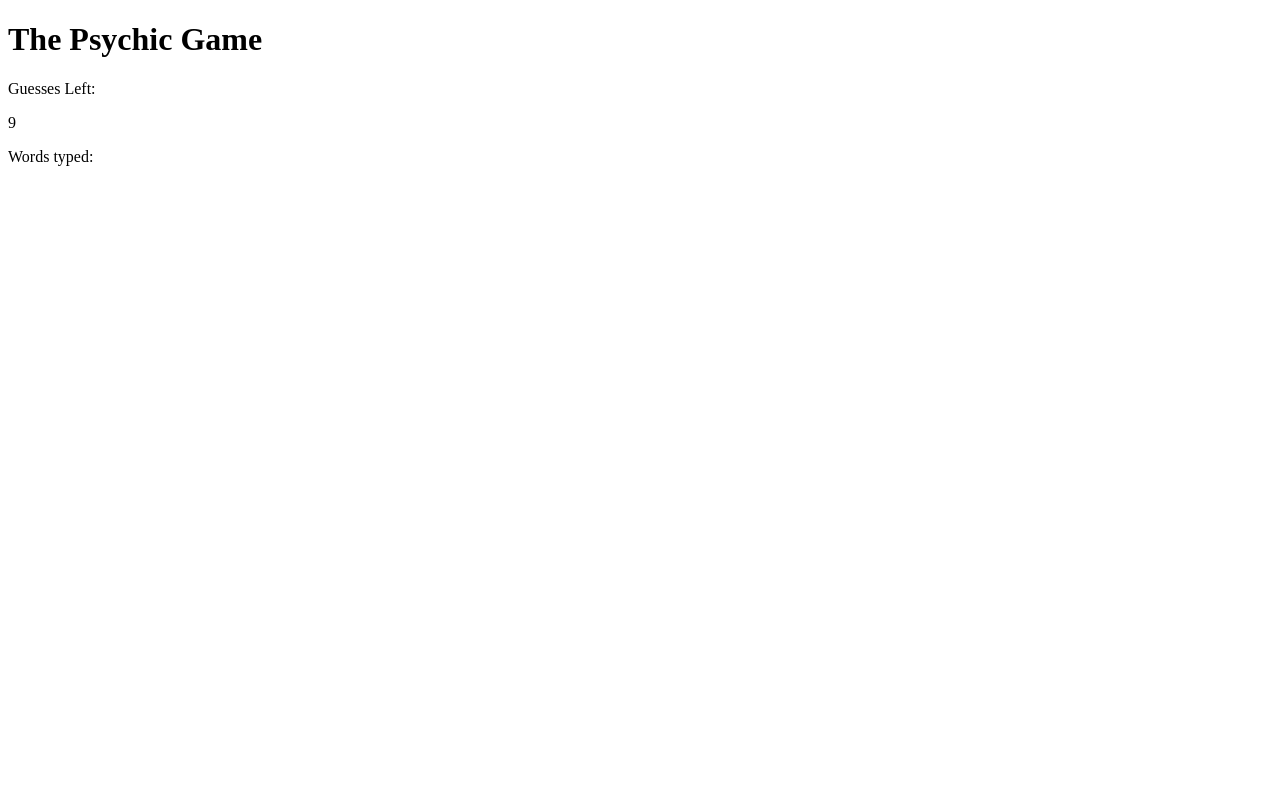
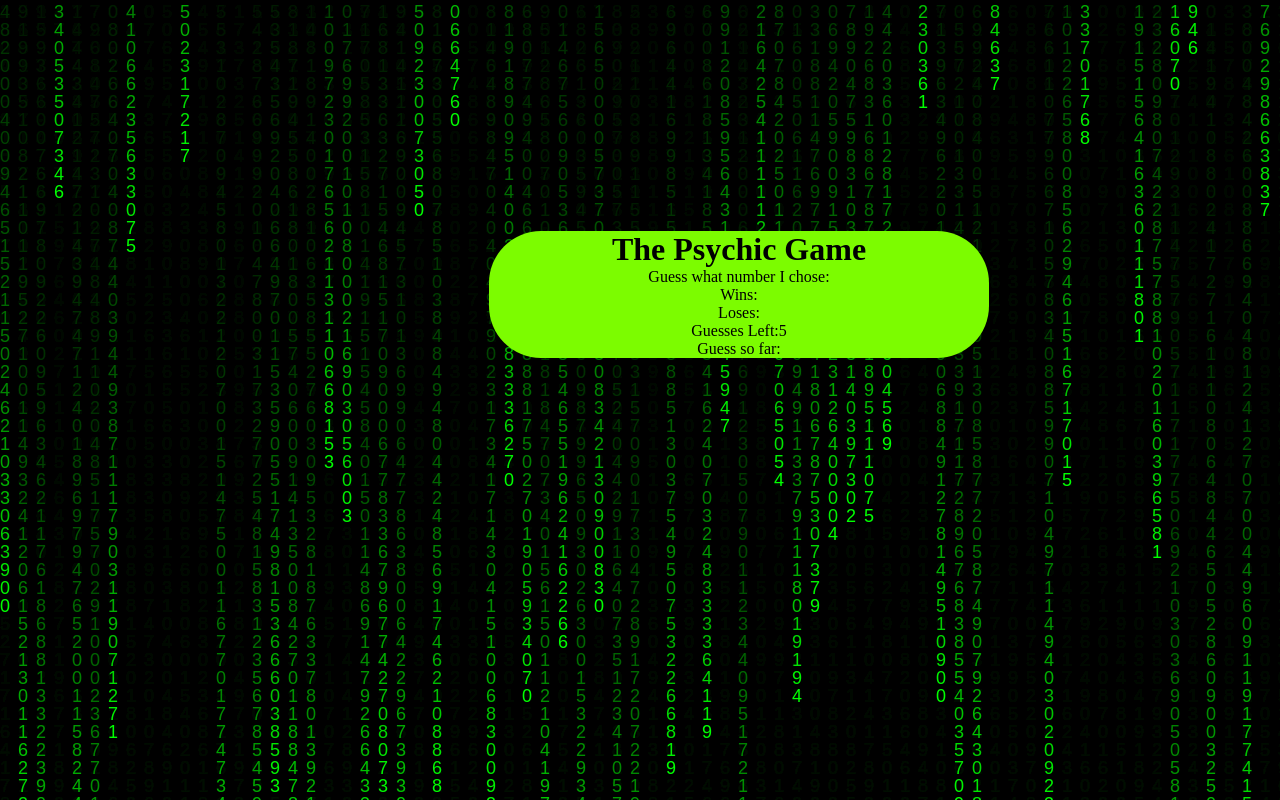
Before and after one commit to rrc92/Psychic-Game, a plain HTML site: page index.html in a window 1280 px wide. Drawn offline with Linux system fonts and the light colour scheme.

Commit message:
finalized js code and added css style

```diff
--- a/assets/css/style.css
+++ b/assets/css/style.css
@@ -0,0 +1,34 @@
+body {
+    background-color: black;
+}
+
+#box {
+    background-color: lawngreen;
+    width: 500px;
+    margin: 231px 0 0 489px;
+    border-radius: 52px;
+    text-align: center;
+
+}
+
+#dot{
+    list-style: none;
+}
+
+
+canvas{
+
+
+    display: block;
+    position: fixed;
+    top: 0;
+    left: 0;
+    z-index: -1000;
+}
+
+*{
+
+    margin: 0;
+    padding: 0;
+
+}
--- a/assets/javascript/game.js
+++ b/assets/javascript/game.js
@@ -1,40 +1,184 @@
 
-var guesses = 9;
-document.querySelector('p').innerText = guesses;
+var computerguess = ['1','2','3','4','5','6','7','8','9']
+var win = 0;
+var loses = 0;
+var guessesleft=5;
+var letteruser = [];
 
-function updateguessnum() {
-    if (guesses == 0) {
-        guesses = 9;
-        document.querySelector('p').innerText = guesses;
-    } else {
-        guesses = guesses - 1;
-        document.querySelector('p').innerText = guesses;
-    }
+var compchoice = computerguess[Math.floor(Math.random()*computerguess.length)];
+
+function guessesleftcounter (){
+    document.querySelector("#gu").innerHTML="Guesses Left:"+guessesleft;
+
 }
 
-document.onkeypress = updateguessnum;
+guessesleftcounter();
 
-var arrToGuess = ["r", "i", "c", "k", "y"];
-var inputletter = [];
-function printWord() {
-    inputletter.push(event.key);
-
-    var str = "";
-
-    for (var i = 0; i < arrToGuess.length; i++) {
-        if (inputletter.includes(arrToGuess[i])) {
-            str += arrToGuess[i];
-            //alternativelty
-            // str = str + strToGuess[i];
-        } else {
-            str += "_";
-        }
-    }
-
-    document.querySelector('p1').innerText = str;
+function letterpicked (){
+    document.querySelector("#letter").innerHTML='Guess so far:'+letteruser.join('');
 }
 
-document.onkeypress = printWord;
+
+var restart = function(){
+    guessesleft=5;
+
+    letteruser=[];
+    var compchoice = computerguess[Math.floor(Math.random()*computerguess.length)];
+}
+
+document.onkeyup= function(event){
+
+    var userguess = String.fromCharCode(event.keyCode);
+    guessesleft--;
+    letteruser.push(userguess);
+    letterpicked();
+    guessesleftcounter();
+
+
+    if (userguess==compchoice){
+        win++;
+        document.querySelector('#wins').innerHTML="Wins:"+win;
+        alert('You Win!');
+        restart();
+
+
+    }else if(guessesleft==0){
+        loses++;
+        document.querySelector('#lose').innerHTML="Loses:"+loses;
+        alert('You Lose');
+        restart();
+    }
+};
+
+
+
+
+
+//Backgroud
+
+
+var c = document.getElementById("c");
+ var ctx = c.getContext("2d");
+
+
+ c.height = window.innerHeight;
+ c.width = window.innerWidth;
+
+
+ var numbers = "012345678910";
+
+ numbers = numbers.split("");
+
+ var font_size = 18;
+ var columns = c.width/font_size;
+
+ var drops = [];
+
+
+ for(var x = 0; x < columns; x++)
+ 	drops[x] = 1;
+
+
+ function draw()
+ {
+
+
+ 	ctx.fillStyle = "rgba(0, 0, 0, 0.05)";
+ 	ctx.fillRect(0, 0, c.width, c.height);
+
+ 	ctx.fillStyle = "#0F0";
+ 	ctx.font = font_size + "px arial";
+
+ 	for(var i = 0; i < drops.length; i++)
+ 	{
+
+ 		var text = numbers[Math.floor(Math.random()*numbers.length)];
+
+ 		ctx.fillText(text, i*font_size, drops[i]*font_size);
+
+
+ 		if(drops[i]*font_size > c.height && Math.random() > 0.975)
+ 			drops[i] = 0;
+
+
+ 		drops[i]++;
+ 	}
+ }
+
+ setInterval(draw, 50);
+
+
+
+
+
+
+
+
+
+
+
+
+
+
+
+
+
+
+
+
+
+
+
+
+
+
+
+
+
+
+
+
+
+
+
+// ar guesses = 9;
+
+// document.querySelector('p').innerText = guesses;
+
+// function updateguessnum() {
+//     if (guesses == 0) {
+//         guesses = 9;
+//         document.querySelector('p').innerText = guesses;
+//     } else {
+//         guesses = guesses - 1;
+//         document.querySelector('p').innerText = guesses;
+//     }
+// }
+
+// document.onkeypress = updateguessnum;
+
+// var arrToGuess = ["r", "i", "c", "k", "y"];
+// var inputletter = [];
+// function printWord() {
+//     inputletter.push(event.key);
+
+//     var str = "";
+
+//     for (var i = 0; i < arrToGuess.length; i++) {
+//         if (inputletter.includes(arrToGuess[i])) {
+
+//             str += arrToGuess[i];
+//             updateguessnum();
+
+//         } else {
+//             str += "_";
+//         }
+//     }
+
+//     document.querySelector('p1').innerText = str;
+// }
+
+// document.onkeypress = printWord;
 
 //     var strToGuess = "apple";
 // 	var guesses = [];
@@ -114,3 +258,75 @@ document.onkeypress = printWord;
 // 		play = confirm("do you want to play");
 
 // }
+
+// activity 1 on 6.29
+// function greetings(){
+//     console.log('hello');
+//     console.log('bye');
+//     console.log('farewell');
+// }
+
+// function write(){
+//     document.write('bye<br>');
+// }
+
+// activity 2 on 6.29
+    // function sum(a,b){
+    //     console.log(a+b);
+    // }
+    // sum(5,5);
+
+    //activity 3 on 6.29
+    //     function sum(a,b){
+    //     console.log(a*b);
+    // }
+    // sum(5,5);
+
+ //activity 4 on 6.29
+    // function verify(a,b){
+    //     console.log(a==b);
+
+    // }
+    // verify(4,7);//false
+    // verify(2,2);//true
+
+    //act 5 on 6.29
+    // function biggernum(a){
+    //     console.log(a>3);
+    // }
+    // biggernum (2);//false
+    // biggernum(5);//true
+
+     // example 1 6.29
+
+    // function subtract (a,b){
+    //     return a-b;
+    // }
+    // var diff= subtract(15,7);
+
+    // console.log(diff);
+
+    // function add(a,b){
+    //     return a+b;
+    // }
+    // var sum= add(diff,4);
+
+    // console.log(sum);
+
+    //     activity 2 on 6.29
+    // function equal(a,b){
+    //     return a==b;
+    // }
+    // var val = equal(5,8);
+    // console.log(val);
+    // var valtwo = equal(5,5);
+    // console.log(valtwo);
+    //     activity 3 on 6.29
+    // function greater(a){
+    //     return a>3;
+    // }
+    // var isit = greater(5);
+    // console.log(isit);
+
+    // var itsnot = greater(2);
+    // console.log(itsnot);
--- a/index.html
+++ b/index.html
@@ -10,24 +10,34 @@
 </head>
 <body>
 
+<canvas id="c"></canvas>
+
+  <div id="box">
 <h1>The Psychic Game</h1>
 <div>
-    Guesses Left: <p></p>
+    <p>
+        Guess what number I chose:
+    </p>
 
 </div>
-<div>
-    Words typed: <p1></p1>
+<div id="list">
+<ul id="dot">
+    <li id="wins">
+        Wins:
+    </li>
+    <li id= "lose">
+        Loses:
+    </li>
+    <li id="gu">
+        Guesses Left:
+    </li>
+    <li id="letter">
+        Guess so far:
+    </li>
+</ul>
 </div>
-<!-- Guess what letter I'm thinking of
 
-Wins: (# of times the user has guessed the letter correctly)
-
-Losses: (# of times the user has failed to guess the letter correctly after exhausting all guesses)
-
-Guesses Left: (# of guesses left. This will update)
-
-Your Guesses So Far: (the specific letters that the user typed. Display these until the user either wins or loses.) -->
-
+</div>
 
 <script type="text/javascript" src="../Psychic-Game/assets/javascript/game.js">
 
```
